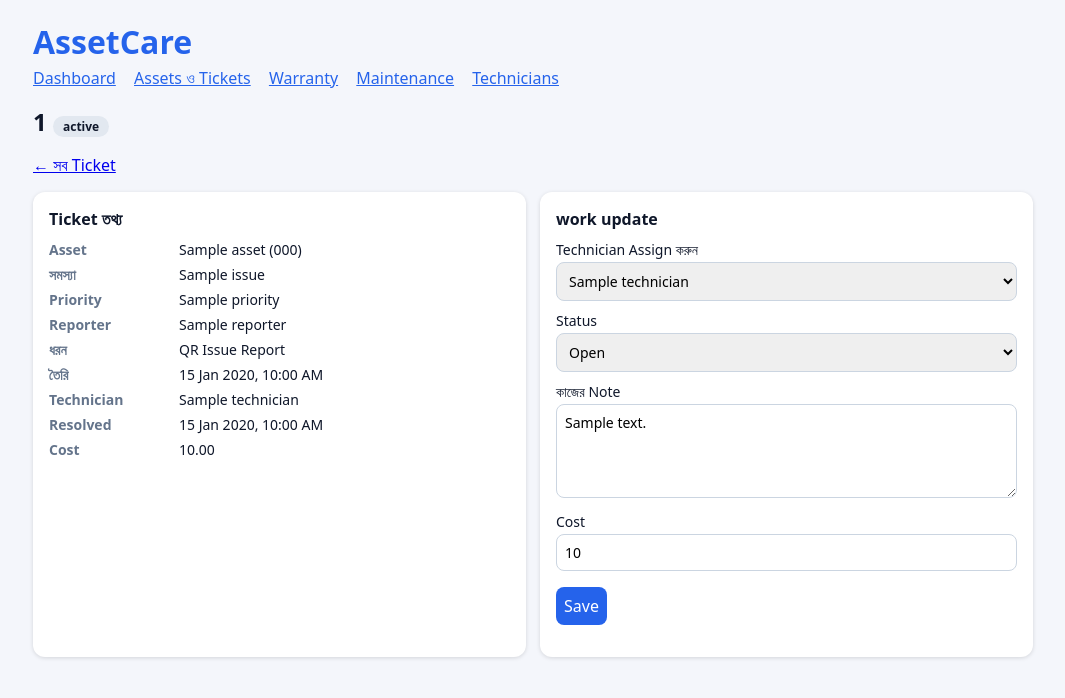
After one commit to shara252046/assetcare, a Laravel app: template resources/views/Ticket.blade.php in a window 1280 px wide. The commit adds this page. Shown: the top 698 px of the page, without its empty margins (107-1172 px from the left). Run offline with Laravel 12, Linux system fonts and the light colour scheme; the template is opened without the code that fills it: most values are stand-ins (such as "Sample title", 1, 10 or a date in 2020).

Commit message:
Added Ticket System with Technicians, fixed database bugs and UI improvements

```diff
--- a/resources/views/Dashboard.blade.php
+++ b/resources/views/Dashboard.blade.php
@@ -30,7 +30,11 @@ a.btn.o,button.o{background:#fff;color:#2563eb;border:1px solid #2563eb}
 <body><div class="w">
 <h1>AssetCare</h1>
 <div class="nav">
-<a href="{{ route('dashboard') }}">Dashboard</a><a href="{{ route('admin.home') }}">Assets ও Tickets</a><a href="{{ route('warranty.index') }}">Warranty</a><a href="{{ route('maintenance.index') }}">Maintenance</a>
+<a href="{{ route('dashboard') }}">Dashboard</a>
+<a href="{{ route('admin.home') }}">Assets ও Tickets</a>
+<a href="{{ route('warranty.index') }}">Warranty</a>
+<a href="{{ route('maintenance.index') }}">Maintenance</a>
+<a href="{{ route('technicians.index') }}">Technicians</a>
 </div>
 
 @if (session('ok'))<p class="ok">{{ session('ok') }}</p>@endif
--- /dev/null
+++ b/resources/views/Ticket.blade.php
@@ -0,0 +1,80 @@
+<!DOCTYPE html>
+<html lang="bn">
+<head>
+<meta charset="utf-8">
+<meta name="viewport" content="width=device-width, initial-scale=1">
+<title>AssetCare – {{ $ticket->ticket_no }}</title>
+<style>
+body{font-family:system-ui,sans-serif;background:#f4f6fb;margin:0;color:#0f172a}
+.w{max-width:1000px;margin:0 auto;padding:20px}h1{color:#2563eb;margin:0 0 4px}
+.nav a{margin-right:14px;color:#2563eb}
+.c{background:#fff;border-radius:12px;padding:16px;margin:0;box-shadow:0 1px 4px #0002}
+.g2{display:grid;gap:14px;grid-template-columns:repeat(auto-fit,minmax(320px,1fr));margin:16px 0}
+.c h3{margin:0 0 10px;font-size:16px}
+.kv{display:grid;grid-template-columns:120px 1fr;gap:6px 10px;font-size:14px}.kv b{color:#64748b;font-weight:600}
+label{display:block;font-size:14px;margin-top:10px}
+input,select,textarea,button{font:inherit;padding:8px;border-radius:8px;border:1px solid #cbd5e1;max-width:100%}
+label input,label select,label textarea{width:100%;margin-top:3px;box-sizing:border-box}
+button{background:#2563eb;color:#fff;border:0;cursor:pointer}
+.ok{color:#166534}.er{color:#b91c1c}.s{color:#64748b;font-size:13px}
+.b{padding:2px 10px;border-radius:99px;font-size:12px;background:#e2e8f0}
+.b.r{background:#fee2e2;color:#991b1b}.b.y{background:#fef3c7;color:#92400e}.b.g{background:#dcfce7;color:#166534}
+</style>
+</head>
+<body><div class="w">
+<h1>AssetCare</h1>
+<div class="nav">
+<a href="{{ route('dashboard') }}">Dashboard</a>
+<a href="{{ route('admin.home') }}">Assets ও Tickets</a>
+<a href="{{ route('warranty.index') }}">Warranty</a>
+<a href="{{ route('maintenance.index') }}">Maintenance</a>
+<a href="{{ route('technicians.index') }}">Technicians</a>
+</div>
+
+@if (session('ok'))<p class="ok">{{ session('ok') }}</p>@endif
+@if ($errors->any())<p class="er">{{ $errors->first() }}</p>@endif
+
+<h2 style="margin:16px 0 0">{{ $ticket->ticket_no }}
+<span class="b {{ ['Open' => 'r', 'In Progress' => 'y', 'Resolved' => 'g'][$ticket->status] ?? '' }}">{{ $ticket->status }}</span></h2>
+<p><a href="{{ route('admin.home') }}">← সব Ticket</a></p>
+
+<div class="g2">
+<div class="c"><h3>Ticket তথ্য</h3><div class="kv">
+<b>Asset</b><span>{{ $ticket->asset->name }} ({{ $ticket->asset->code }})</span>
+<b>সমস্যা</b><span>{{ $ticket->issue }}</span>
+<b>Priority</b><span>{{ $ticket->priority }}</span>
+<b>Reporter</b><span>{{ $ticket->reporter }}</span>
+<b>ধরন</b><span>{{ $ticket->source === 'Maintenance' ? 'Maintenance (Auto)' : 'QR Issue Report' }}</span>
+<b>তৈরি</b><span>{{ $ticket->created_at->format('d M Y, h:i A') }}</span>
+<b>Technician</b><span>{{ $ticket->technician?->name ?? 'Unassigned' }}</span>
+@if ($ticket->resolved_at)
+<b>Resolved</b><span>{{ $ticket->resolved_at->format('d M Y, h:i A') }}</span>
+@endif
+@if ($ticket->cost !== null)
+<b>Cost</b><span>{{ number_format((float) $ticket->cost, 2) }}</span>
+@endif
+</div></div>
+
+<div class="c"><h3>work update</h3>
+<form method="POST" action="{{ route('tickets.update', $ticket->id) }}">
+@csrf @method('PATCH')
+<label>Technician Assign করুন
+<select name="technician_id">
+<option value="">— Unassigned —</option>
+@foreach ($technicians as $tech)
+<option value="{{ $tech->id }}" @selected((int) old('technician_id', $ticket->technician_id) === $tech->id)>{{ $tech->name }}</option>
+@endforeach
+</select></label>
+<label>Status
+<select name="status">
+@foreach (['Open', 'In Progress', 'Resolved'] as $s)<option @selected(old('status', $ticket->status) === $s)>{{ $s }}</option>@endforeach
+</select></label>
+<label>কাজের Note
+<textarea name="technician_note" rows="4" maxlength="1000">{{ old('technician_note', $ticket->technician_note) }}</textarea></label>
+<label>Cost
+<input type="number" step="0.01" min="0" name="cost" value="{{ old('cost', $ticket->cost) }}"></label>
+<p><button>Save</button></p>
+@if ($technicians->isEmpty())<p class="s">কোনো Technician নেই। আগে <a href="{{ route('technicians.index') }}">Technicians পেজে</a> যোগ করুন।</p>@endif
+</form></div>
+</div>
+</div></body></html>
--- a/routes/web.php
+++ b/routes/web.php
@@ -6,6 +6,7 @@ use App\Http\Controllers\TicketController;
 use App\Http\Controllers\WarrantyController;
 use App\Http\Controllers\MaintenanceController;
 use App\Http\Controllers\DashboardController;
+use App\Http\Controllers\TechnicianController;
 use Illuminate\Support\Facades\Route;
 
 // Public (without Login): QR Scan, Issue Report
@@ -51,4 +52,13 @@ Route::middleware('admin')->group(function () {
 
     // for warranty alert use this
      Route::get('/warranty', [WarrantyController::class, 'index'])->name('warranty.index');
+
+
+
+
+     //for ticket update(ticket sysytem make korar time a use kore hoyeche)
+    Route::get('/tickets/{ticket}', [TicketController::class, 'show'])->name('tickets.show');
+    Route::get('/technicians', [TechnicianController::class, 'index'])->name('technicians.index');
+    Route::post('/technicians', [TechnicianController::class, 'store'])->name('technicians.store');
+    Route::delete('/technicians/{technician}', [TechnicianController::class, 'destroy'])->name('technicians.destroy');
 });
```
Also changed, not shown: app/Http/Controllers/TechnicianController.php (added, +45 -0 lines), app/Http/Controllers/TicketController.php (+30 -2 lines), app/Models/Technician.php (added, +16 -0 lines), app/Models/Ticket.php (+16 -1 lines), resources/views/Maintenance.blade.php (+7 -1 lines), resources/views/Technicians.blade.php (added, +52 -0 lines), resources/views/admin.blade.php (+16 -12 lines), resources/views/warranty.blade.php (+7 -1 lines), database/migrations/2026_11_19_073447_create_tickets_table.php, database/migrations/2026_11_21_050015_add_technicians_and_ticket_work_fields.php (added).
